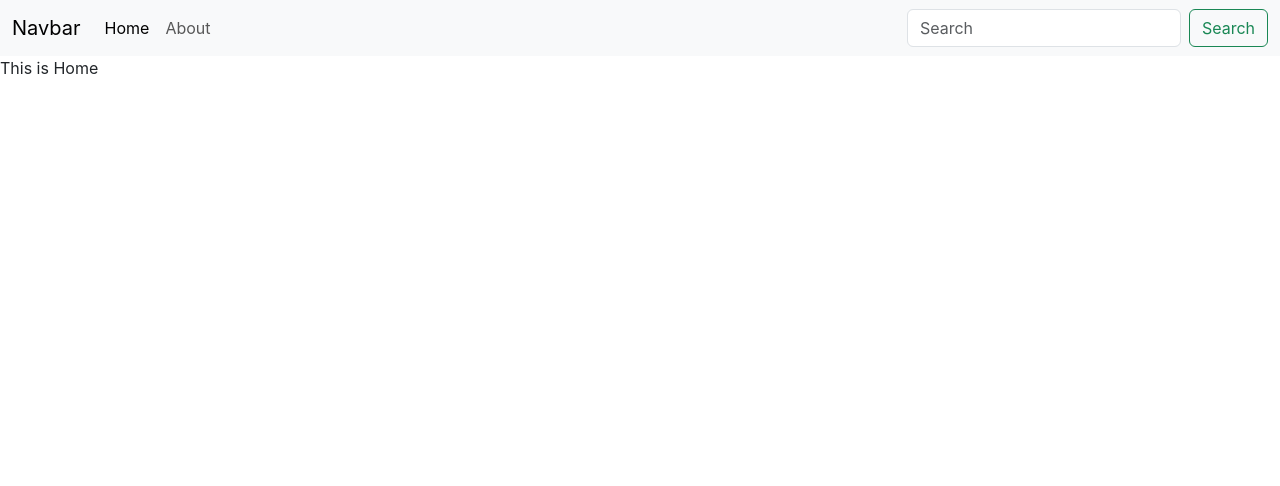
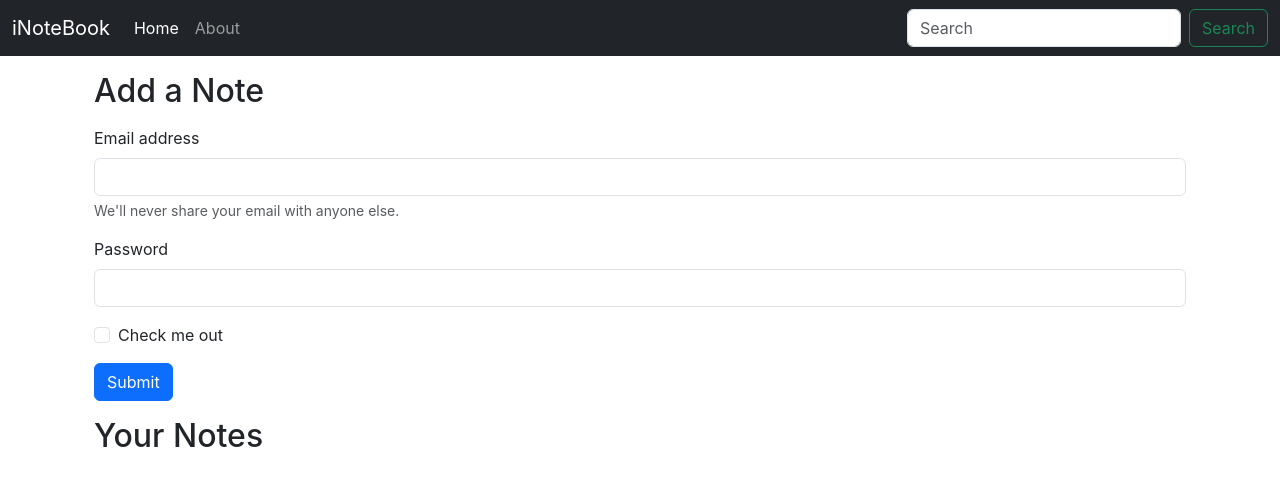
Before and after one commit to Fakher-Zaman/iNoteBook-App, a React (Create React App) app: page / in a window 1280 px wide. Shown: the top 486 px of the page. Built offline with nearby package versions, Linux system fonts and the light colour scheme.

Commit message:
useLocation Hook in React

```diff
--- a/src/App.js
+++ b/src/App.js
@@ -15,10 +15,12 @@
       <NoteState>
         <Router>
           <Navbar />
-          <Routes>
-            <Route exact path="/" element={<Home />}></Route>
-            <Route exact path="/about" element={<About />}></Route>
-          </Routes>
+          <div className="container">
+            <Routes>
+              <Route exact path="/" element={<Home />}></Route>
+              <Route exact path="/about" element={<About />}></Route>
+            </Routes>
+          </div>
         </Router>
       </NoteState>
     </>
--- a/src/components/About.js
+++ b/src/components/About.js
@@ -1,14 +1,9 @@
 import React, { useContext, useEffect } from 'react'
-import noteContext from '../context/notes/NoteContext'
 
 function About() {
-    const a = useContext(noteContext);
-    useEffect(() => {
-        a.update();
-    }, []);
     return (
         <div>
-            This is name {a.state.name} and he is in class {a.state.class}
+            This is About
         </div>
     )
 }
--- a/src/components/Home.js
+++ b/src/components/Home.js
@@ -3,7 +3,29 @@
 function Home() {
     return (
         <div>
-            This is Home
+            <div className='container my-3'>
+                <h2>Add a Note</h2>
+                <form className='my-3'>
+                    <div className="mb-3">
+                        <label for="exampleInputEmail1" className="form-label">Email address</label>
+                        <input type="email" className="form-control" id="exampleInputEmail1" aria-describedby="emailHelp" />
+                        <div id="emailHelp" className="form-text">We'll never share your email with anyone else.</div>
+                    </div>
+                    <div className="mb-3">
+                        <label for="exampleInputPassword1" className="form-label">Password</label>
+                        <input type="password" className="form-control" id="exampleInputPassword1" />
+                    </div>
+                    <div className="mb-3 form-check">
+                        <input type="checkbox" className="form-check-input" id="exampleCheck1" />
+                        <label className="form-check-label" for="exampleCheck1">Check me out</label>
+                    </div>
+                    <button type="submit" className="btn btn-primary">Submit</button>
+                </form>
+            </div>
+
+            <div className='container my-3'>
+                <h2>Your Notes</h2>
+            </div>
         </div>
     )
 }
--- a/src/components/Navbar.js
+++ b/src/components/Navbar.js
@@ -1,21 +1,25 @@
-import React from 'react'
-import { Link } from "react-router-dom";
+import React, { useEffect } from 'react'
+import { Link, useLocation } from "react-router-dom";
 
 const Navbar = () => {
+    let location = useLocation();
+    useEffect(() => {
+        console.log(location.pathname);
+    }, [location]);
     return (
-        <nav className="navbar navbar-expand-lg bg-body-tertiary">
+        <nav className="navbar navbar-expand-lg navbar-dark bg-dark">
             <div className="container-fluid">
-                <Link className="navbar-brand" to="/">Navbar</Link>
+                <Link className="navbar-brand" to="/">iNoteBook</Link>
                 <button className="navbar-toggler" type="button" data-bs-toggle="collapse" data-bs-target="#navbarSupportedContent" aria-controls="navbarSupportedContent" aria-expanded="false" aria-label="Toggle navigation">
                     <span className="navbar-toggler-icon"></span>
                 </button>
                 <div className="collapse navbar-collapse" id="navbarSupportedContent">
                     <ul className="navbar-nav me-auto mb-2 mb-lg-0">
                         <li className="nav-item">
-                            <Link className="nav-link active" aria-current="page" to="/">Home</Link>
+                            <Link className={`nav-link ${location.pathname === "/" ? "active" : ""}`} aria-current="page" to="/">Home</Link>
                         </li>
                         <li className="nav-item">
-                            <Link className="nav-link" to="/about">About</Link>
+                            <Link className={`nav-link ${location.pathname === "/about" ? "active" : ""}`} to="/about">About</Link>
                         </li>
                     </ul>
                     <form className="d-flex" role="search">
--- a/src/context/notes/NoteState.js
+++ b/src/context/notes/NoteState.js
@@ -2,21 +2,8 @@
 import NoteContext from "./NoteContext";
 
 const NoteState = (props) => {
-    const obj = {
-        "name": "Fakher Zaman",
-        "class": "BS-IT"
-    }
-    const [state, setState] = useState(obj);
-    const update = () => {
-        setTimeout(() => {
-            setState({
-                "name": "Ali Hamza",
-                "class": "B.A"
-            });
-        }, 3000);
-    }
     return (
-        <NoteContext.Provider value={{ state, update }}>
+        <NoteContext.Provider value={{}}>
             {props.children}
         </NoteContext.Provider>
     );
```
